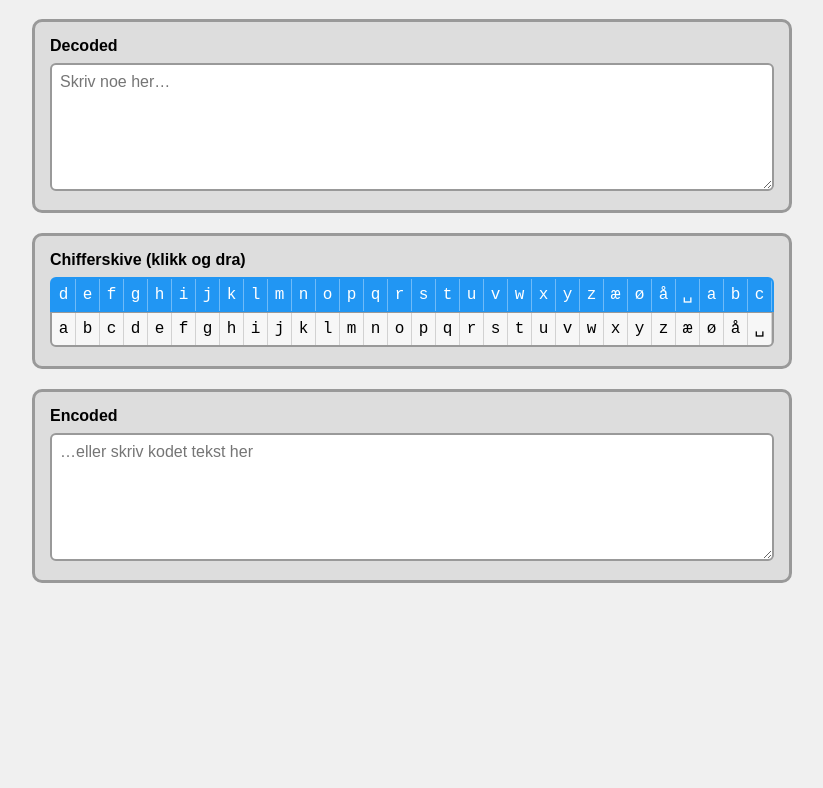
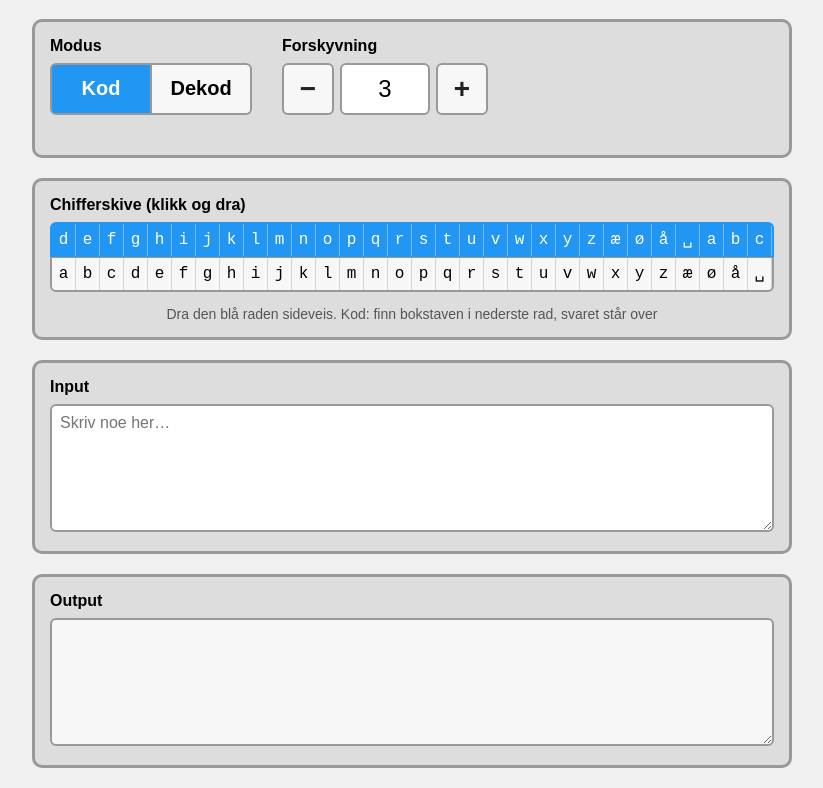
Before and after one commit to viljardh/computas, a plain HTML site: page src/index.html in a window 1280 px wide. Shown: the part 82-870 px from the top of the page, without its empty margins (228-1051 px from the left). Before the commit the page ends 800 px from the top, so only its background shows below. Drawn offline with Linux system fonts and the light colour scheme.

Commit message:
Restore the accessible version with Kod/Dekod toggle and stepper
Kod/Dekod and Forskyvning on one line, 52px touch targets, large -/+
buttons instead of the native number spinner, and a read-only Output
box. This is the state before the two-field Decoded/Encoded redesign.

Co-Authored-By: Claude Sonnet 5.5 <noreply@anthropic.com>

```diff
--- a/src/index.html
+++ b/src/index.html
@@ -10,8 +10,27 @@
     <h1>🔐 Cæsar-chiffer</h1>
     <div class="container">
         <div class="panel">
-            <label for="decoded">Decoded</label>
-            <textarea id="decoded" rows="6" placeholder="Skriv noe her…"></textarea>
+            <div class="controls">
+                <div class="control">
+                    <div class="panel-title" id="mode-title">Modus</div>
+                    <div class="toggle" role="radiogroup" aria-labelledby="mode-title">
+                        <input type="radio" name="mode" id="mode-encode" value="encode" checked>
+                        <label for="mode-encode">Kod</label>
+                        <input type="radio" name="mode" id="mode-decode" value="decode">
+                        <label for="mode-decode">Dekod</label>
+                    </div>
+                </div>
+
+                <div class="control">
+                    <label for="shift">Forskyvning</label>
+                    <div class="stepper">
+                        <button type="button" id="shift-minus" aria-label="Minus én">−</button>
+                        <input type="number" id="shift" value="3" step="1">
+                        <button type="button" id="shift-plus" aria-label="Pluss én">+</button>
+                    </div>
+                </div>
+            </div>
+            <div id="error" class="error" role="alert"></div>
         </div>
 
         <div class="panel">
@@ -23,11 +42,17 @@
                 </div>
                 <div class="row row-bottom" id="plain"></div>
             </div>
+            <div class="wheel-caption" id="caption"></div>
         </div>
 
         <div class="panel">
-            <label for="encoded">Encoded</label>
-            <textarea id="encoded" rows="6" placeholder="…eller skriv kodet tekst her"></textarea>
+            <label for="input">Input</label>
+            <textarea id="input" rows="6" placeholder="Skriv noe her…"></textarea>
+        </div>
+
+        <div class="panel">
+            <label for="output">Output</label>
+            <textarea id="output" rows="6" readonly></textarea>
         </div>
     </div>
 
--- a/src/main.css
+++ b/src/main.css
@@ -30,7 +30,108 @@ label, .panel-title {
     margin-bottom: 8px;
 }
 
-textarea {
+.controls {
+    display: flex;
+    flex-wrap: wrap;
+    align-items: flex-end;
+    gap: 15px 30px;
+}
+
+.toggle {
+    display: flex;
+}
+
+.toggle input {
+    position: absolute;
+    opacity: 0;
+    width: 0;
+}
+
+.toggle label {
+    box-sizing: border-box;
+    flex: 1;
+    margin: 0;
+    padding: 0 24px;
+    min-width: 80px;
+    min-height: 52px;
+    display: flex;
+    align-items: center;
+    justify-content: center;
+    font-size: 20px;
+    cursor: pointer;
+    background-color: #f7f7f7;
+    border: 2px solid #999;
+}
+
+.toggle label:first-of-type {
+    border-radius: 6px 0 0 6px;
+}
+
+.toggle label:last-of-type {
+    border-radius: 0 6px 6px 0;
+    border-left: none;
+}
+
+.toggle input:checked + label {
+    background-color: #2196F3;
+    color: white;
+}
+
+.toggle input:focus-visible + label {
+    outline: 2px solid #FFD700;
+    outline-offset: 2px;
+}
+
+.stepper {
+    display: flex;
+    gap: 6px;
+}
+
+.stepper button {
+    width: 52px;
+    height: 52px;
+    flex: none;
+    font-size: 28px;
+    font-weight: bold;
+    line-height: 1;
+    color: #222;
+    background-color: #f7f7f7;
+    border: 2px solid #999;
+    border-radius: 6px;
+    cursor: pointer;
+}
+
+.stepper button:hover {
+    background-color: #e8e8e8;
+}
+
+.stepper button:active {
+    background-color: #2196F3;
+    color: white;
+}
+
+.stepper button:focus-visible {
+    outline: 3px solid #FFD700;
+    outline-offset: 2px;
+}
+
+/* Egne knapper erstatter de bittesmå pilene i tallfeltet */
+.stepper input[type="number"] {
+    width: 90px;
+    height: 52px;
+    font-size: 24px;
+    text-align: center;
+    -moz-appearance: textfield;
+    appearance: textfield;
+}
+
+.stepper input::-webkit-inner-spin-button,
+.stepper input::-webkit-outer-spin-button {
+    -webkit-appearance: none;
+    margin: 0;
+}
+
+input[type="number"], textarea {
     box-sizing: border-box;
     width: 100%;
     padding: 8px;
@@ -42,6 +143,16 @@ textarea {
 
 textarea {
     resize: vertical;
+}
+
+#output {
+    background-color: #f7f7f7;
+}
+
+.error {
+    color: #FF5722;
+    min-height: 1.2em;
+    margin-top: 6px;
 }
 
 .wheel {
@@ -109,3 +220,10 @@ textarea {
     color: white;
     border-right-color: rgba(255, 255, 255, 0.35);
 }
+
+.wheel-caption {
+    margin-top: 10px;
+    text-align: center;
+    font-size: 14px;
+    color: #555;
+}
--- a/src/main.js
+++ b/src/main.js
@@ -1,6 +1,5 @@
 // Cæsar-chiffer, portert fra caesar.rkt.
-// Skriver man i Decoded kodes teksten fremover (Encoded), skriver man i Encoded
-// dekodes den bakover (Decoded).
+// Modus (kod/dekod) bestemmer om forskyvningen går framover eller bakover.
 
 const ABC = [..."abcdefghijklmnopqrstuvwxyzæøå "];
 
@@ -21,13 +20,15 @@ function shiftText(text, steps) {
 
 // ---- Chifferskive ----
 // Nederste rad er alfabetet vi koder. Øverste rad kan dras sideveis, og bokstaven
-// rett over hver bokstav nedenfor er den kodede. Posisjonen er forskyvningen:
-// dra til venstre for å øke den, til høyre for å minke den.
+// rett over hver bokstav nedenfor er den kodede. Posisjonen er det samme som tallet
+// i forskyvningsfeltet: dra til venstre for å øke, til høyre for å minke.
+// Modus bestemmer bare lesretningen (kod: nede -> oppe, dekod: oppe -> nede).
 
 const N = ABC.length;
 const COPIES = 3; // tre kopier så raden kan gå rundt uten hull
 const strip = document.getElementById('strip');
 const plain = document.getElementById('plain');
+const caption = document.getElementById('caption');
 
 function makeCell(c) {
     const cell = document.createElement('div');
@@ -46,25 +47,36 @@ function setStrip(d) {
     strip.setAttribute('aria-valuenow', Math.round(mod(Math.round(d), N)));
 }
 
-const decoded = document.getElementById('decoded');
-const encoded = document.getElementById('encoded');
-
-// Forskyvningen: heltall, kan bli større enn alfabetet hvis man drar flere runder.
-// Posisjonen på skiven er den eneste inngangen.
-let shift = 3;
-
-// Feltet man sist skrev i er "fasit", det andre regnes ut fra det
-let source = decoded;
+const shiftInput = document.getElementById('shift');
+const input = document.getElementById('input');
+const output = document.getElementById('output');
+const error = document.getElementById('error');
 
 function update() {
+    const decoding = document.getElementById('mode-decode').checked;
+    caption.textContent = 'Dra den blå raden sideveis. ' + (decoding
+        ? 'Dekod: finn bokstaven i øverste rad, svaret står under'
+        : 'Kod: finn bokstaven i nederste rad, svaret står over');
+    const n = Number(shiftInput.value);
+    if (shiftInput.value.trim() === '' || !Number.isInteger(n)) {
+        error.textContent = 'Forskyvning må være et heltall';
+        output.value = '';
+        return;
+    }
+    error.textContent = '';
     // Koding går framover i alfabetet, dekoding bakover
-    if (source === decoded) encoded.value = shiftText(decoded.value, shift);
-    else decoded.value = shiftText(encoded.value, -shift);
+    output.value = shiftText(input.value, decoding ? -n : n);
 }
 
-// Setter forskyvningen, og flytter raden med mindre vi drar (da flytter musa den selv)
+// Gjeldende forskyvning fra feltet, eller null hvis det ikke er et heltall
+function currentShift() {
+    const n = Number(shiftInput.value);
+    return shiftInput.value.trim() === '' || !Number.isInteger(n) ? null : n;
+}
+
+// Setter tallet, og flytter raden med mindre vi drar (da flytter musa den selv)
 function setShift(n, moveStrip = true) {
-    shift = n;
+    shiftInput.value = n;
     if (moveStrip) {
         strip.classList.remove('snap');
         setStrip(n);
@@ -75,8 +87,8 @@ function setShift(n, moveStrip = true) {
 let drag = null;
 
 strip.addEventListener('pointerdown', e => {
-    if (e.button !== 0) return;
-    const base = shift;
+    const base = currentShift();
+    if (base === null || e.button !== 0) return;
     strip.classList.remove('snap');
     strip.classList.add('dragging');
     strip.setPointerCapture(e.pointerId);
@@ -96,7 +108,7 @@ strip.addEventListener('pointermove', e => {
     drag.d = drag.base - (e.clientX - drag.startX) / drag.cell;
     setStrip(drag.d);
     const n = Math.round(drag.d);
-    if (n !== shift) setShift(n, false);
+    if (n !== currentShift()) setShift(n, false);
 });
 
 function endDrag(e) {
@@ -118,18 +130,35 @@ strip.addEventListener('pointercancel', endDrag);
 strip.addEventListener('transitionend', () => {
     if (drag) return;
     strip.classList.remove('snap');
-    setStrip(shift);
+    const n = currentShift();
+    if (n !== null) setStrip(n);
 });
 
 // Piltaster på den fokuserte raden, samme retning som å dra
 strip.addEventListener('keydown', e => {
-    if (e.key === 'ArrowLeft') setShift(shift + 1);
-    else if (e.key === 'ArrowRight') setShift(shift - 1);
+    const n = currentShift();
+    if (n === null) return;
+    if (e.key === 'ArrowLeft') setShift(n + 1);
+    else if (e.key === 'ArrowRight') setShift(n - 1);
     else return;
     e.preventDefault();
 });
 
-decoded.addEventListener('input', () => { source = decoded; update(); });
-encoded.addEventListener('input', () => { source = encoded; update(); });
-setStrip(shift);
+// Skriver man tallet selv, flytter raden seg til riktig sted
+shiftInput.addEventListener('input', () => {
+    const n = currentShift();
+    if (n !== null && !drag) {
+        strip.classList.remove('snap');
+        setStrip(n);
+    }
+});
+
+// Store knapper i stedet for de små pilene i tallfeltet
+document.getElementById('shift-minus').addEventListener('click', () => setShift((currentShift() ?? 0) - 1));
+document.getElementById('shift-plus').addEventListener('click', () => setShift((currentShift() ?? 0) + 1));
+
+document.querySelectorAll('input[name="mode"]').forEach(r => r.addEventListener('change', update));
+shiftInput.addEventListener('input', update);
+input.addEventListener('input', update);
 update();
+if (currentShift() !== null) setStrip(currentShift());
```
